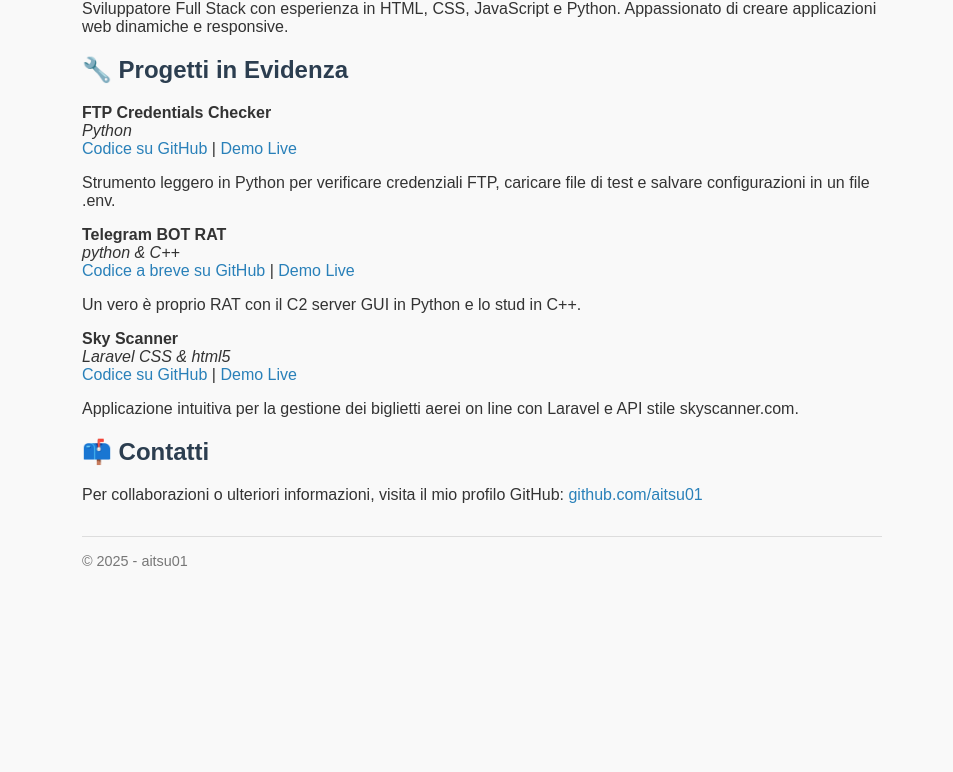
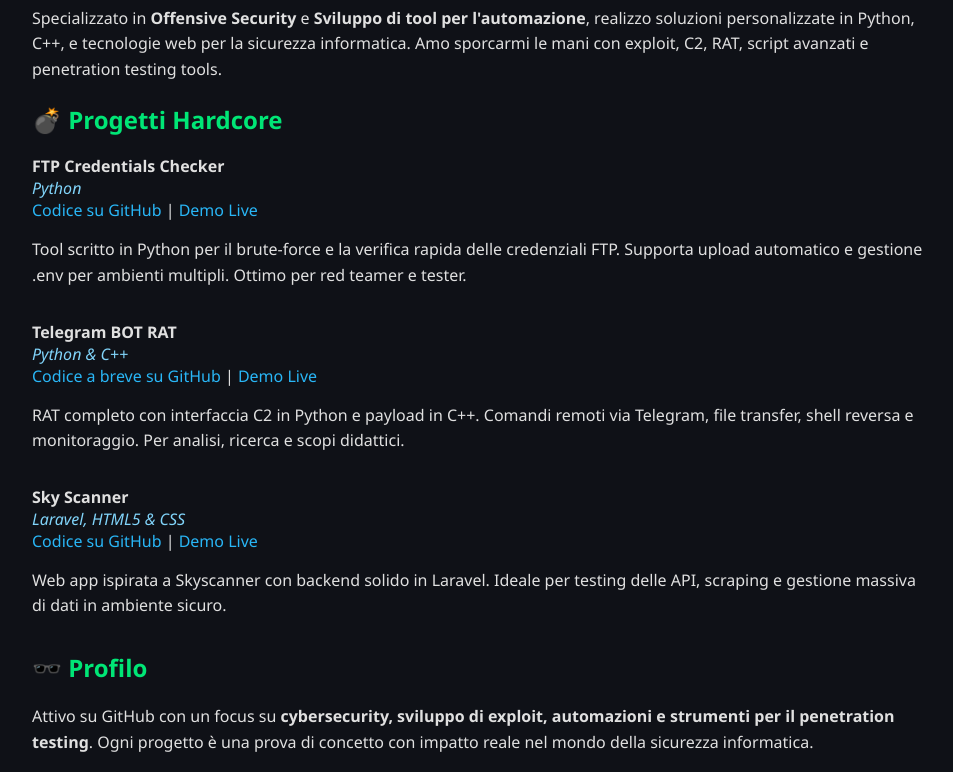
Before and after one commit to aitsu01/aitsu01-link-hub, a plain HTML site: page index.html in a window 1280 px wide. Shown: the part 112-884 px from the top of the page, without its empty margins (158-1111 px from the left). Before the commit the page ends 800 px from the top, so only its background shows below. Drawn offline with Linux system fonts and the light colour scheme.

Commit message:
Update index.html

```diff
--- a/index.html
+++ b/index.html
@@ -1,83 +1,93 @@
 <!DOCTYPE html>
-<html lang="en">
+<html lang="it">
 <head>
   <meta charset="UTF-8" />
   <meta name="viewport" content="width=device-width, initial-scale=1.0"/>
-  <meta name="description" content="Portfolio di aitsu01 - Sviluppatore Full Stack con progetti in HTML, CSS, JavaScript e Python." />
-  <meta name="keywords" content="aitsu01, portfolio, sviluppatore, GitHub, progetti, HTML, CSS, JavaScript, Python" />
+  <meta name="description" content="Portfolio di aitsu01 - Cybersecurity Specialist e Sviluppatore Full Stack con focus su offensive security, scripting avanzato e automazioni." />
+  <meta name="keywords" content="aitsu01, cybersecurity, hacking etico, penetration testing, Python, GitHub, progetti, offensive security" />
   <meta name="author" content="aitsu01" />
-  <title>Portfolio di aitsu01</title>
+  <title>aitsu01 | Cybersecurity & Offensive Dev</title>
   <style>
     body {
-      font-family: Arial, sans-serif;
-      background-color: #f9f9f9;
-      color: #333;
-      max-width: 800px;
+      font-family: 'Segoe UI', sans-serif;
+      background-color: #0f1117;
+      color: #e0e0e0;
+      max-width: 900px;
       margin: 0 auto;
       padding: 2rem;
     }
     h1, h2 {
-      color: #2c3e50;
+      color: #00e676;
     }
     ul {
       list-style-type: none;
       padding: 0;
     }
     li {
-      margin-bottom: 1rem;
+      margin-bottom: 2rem;
     }
     a {
-      color: #2980b9;
+      color: #29b6f6;
       text-decoration: none;
     }
     a:hover {
       text-decoration: underline;
     }
     footer {
-      margin-top: 2rem;
+      margin-top: 3rem;
       font-size: 0.9rem;
-      color: #777;
-      border-top: 1px solid #ddd;
+      color: #888;
+      border-top: 1px solid #333;
       padding-top: 1rem;
+      text-align: center;
+    }
+    em {
+      color: #81d4fa;
+    }
+    p {
+      line-height: 1.6;
     }
   </style>
 </head>
 <body>
-  <h1>Portfolio di aitsu01</h1>
-  <p>Sviluppatore Full Stack con esperienza in HTML, CSS, JavaScript e Python. Appassionato di creare applicazioni web dinamiche e responsive.</p>
+  <h1>aitsu01 | Cybersecurity Engineer & Dev</h1>
+  <p>Specializzato in <strong>Offensive Security</strong> e <strong>Sviluppo di tool per l'automazione</strong>, realizzo soluzioni personalizzate in Python, C++, e tecnologie web per la sicurezza informatica. Amo sporcarmi le mani con exploit, C2, RAT, script avanzati e penetration testing tools.</p>
 
-  <h2>🔧 Progetti in Evidenza</h2>
+  <h2>💣 Progetti Hardcore</h2>
   <ul>
     <li>
       <strong>FTP Credentials Checker</strong><br/>
       <em>Python</em><br/>
       <a href="https://github.com/aitsu01/FTP-Credentials-Checker" target="_blank">Codice su GitHub</a> |
       <a href="https://aitsu01.github.io/FTP-Credentials-Checker/" target="_blank">Demo Live</a><br/>
-      <p>Strumento leggero in Python per verificare credenziali FTP, caricare file di test e salvare configurazioni in un file .env.</p>
+      <p>Tool scritto in Python per il brute-force e la verifica rapida delle credenziali FTP. Supporta upload automatico e gestione .env per ambienti multipli. Ottimo per red teamer e tester.</p>
     </li>
+
     <li>
       <strong>Telegram BOT RAT</strong><br/>
-      <em>python & C++</em><br/>
+      <em>Python & C++</em><br/>
       <a href="#" target="_blank">Codice a breve su GitHub</a> |
       <a href="https://github.com/aitsu01/TelegramRAT-BOT-GUI" target="_blank">Demo Live</a><br/>
-      <p>Un vero è proprio RAT con il C2 server GUI in Python e lo stud in C++.</p>
+      <p>RAT completo con interfaccia C2 in Python e payload in C++. Comandi remoti via Telegram, file transfer, shell reversa e monitoraggio. Per analisi, ricerca e scopi didattici.</p>
     </li>
+
     <li>
       <strong>Sky Scanner</strong><br/>
-      <em>Laravel CSS & html5</em><br/>
+      <em>Laravel, HTML5 & CSS</em><br/>
       <a href="https://github.com/aitsu01/Booking-FlightsScan-Laravel" target="_blank">Codice su GitHub</a> |
       <a href="https://github.com/aitsu01/Booking-FlightsScan-Laravel" target="_blank">Demo Live</a><br/>
-      <p>Applicazione intuitiva per la gestione dei biglietti aerei on line con Laravel e API stile skyscanner.com.</p>
+      <p>Web app ispirata a Skyscanner con backend solido in Laravel. Ideale per testing delle API, scraping e gestione massiva di dati in ambiente sicuro.</p>
     </li>
-
-
   </ul>
 
+  <h2>🕶️ Profilo</h2>
+  <p>Attivo su GitHub con un focus su <strong>cybersecurity, sviluppo di exploit, automazioni e strumenti per il penetration testing</strong>. Ogni progetto è una prova di concetto con impatto reale nel mondo della sicurezza informatica.</p>
+
   <h2>📫 Contatti</h2>
-  <p>Per collaborazioni o ulteriori informazioni, visita il mio profilo GitHub: <a href="https://github.com/aitsu01" target="_blank">github.com/aitsu01</a></p>
+  <p>Collegati con me o contribuisci ai miei progetti: <a href="https://github.com/aitsu01" target="_blank">github.com/aitsu01</a></p>
 
   <footer>
-    &copy; 2025 - aitsu01
+    &copy; 2025 - aitsu01 | Stay sharp. Stay stealth.
   </footer>
 </body>
 </html>
```
